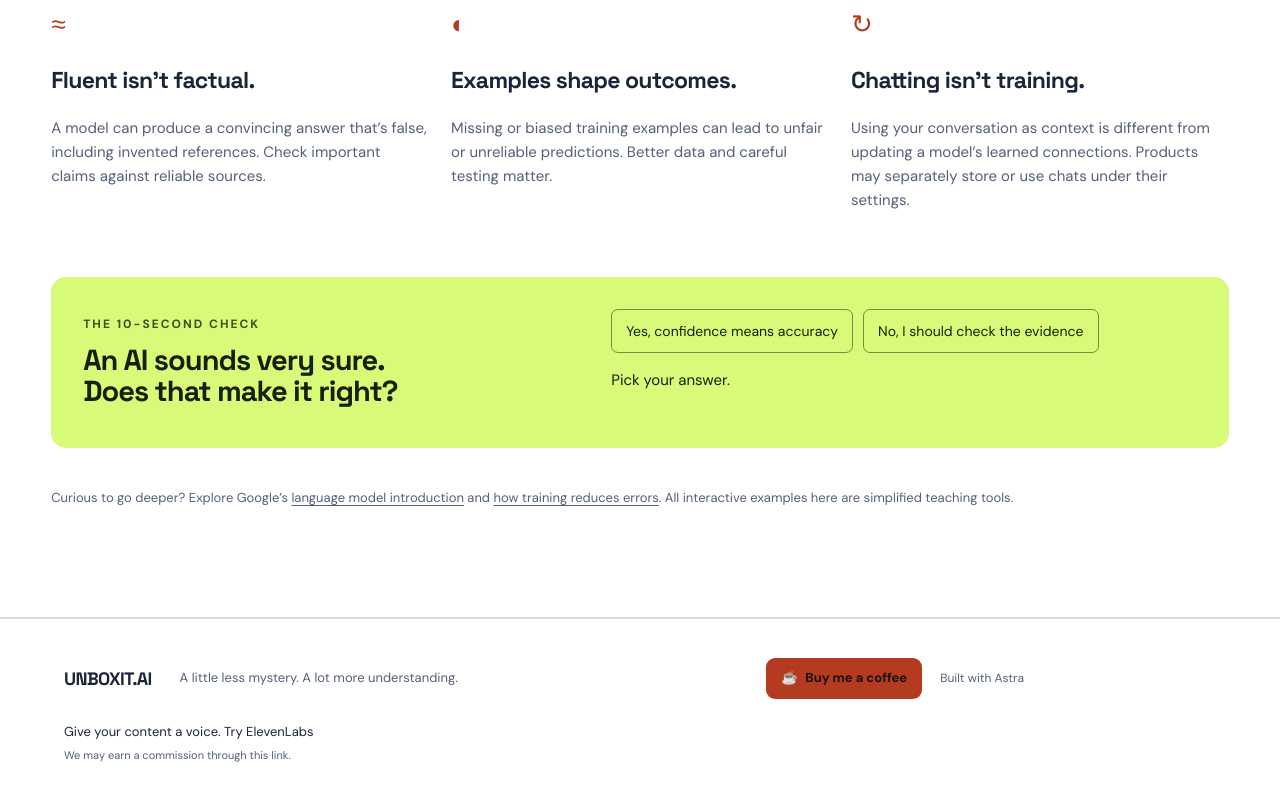
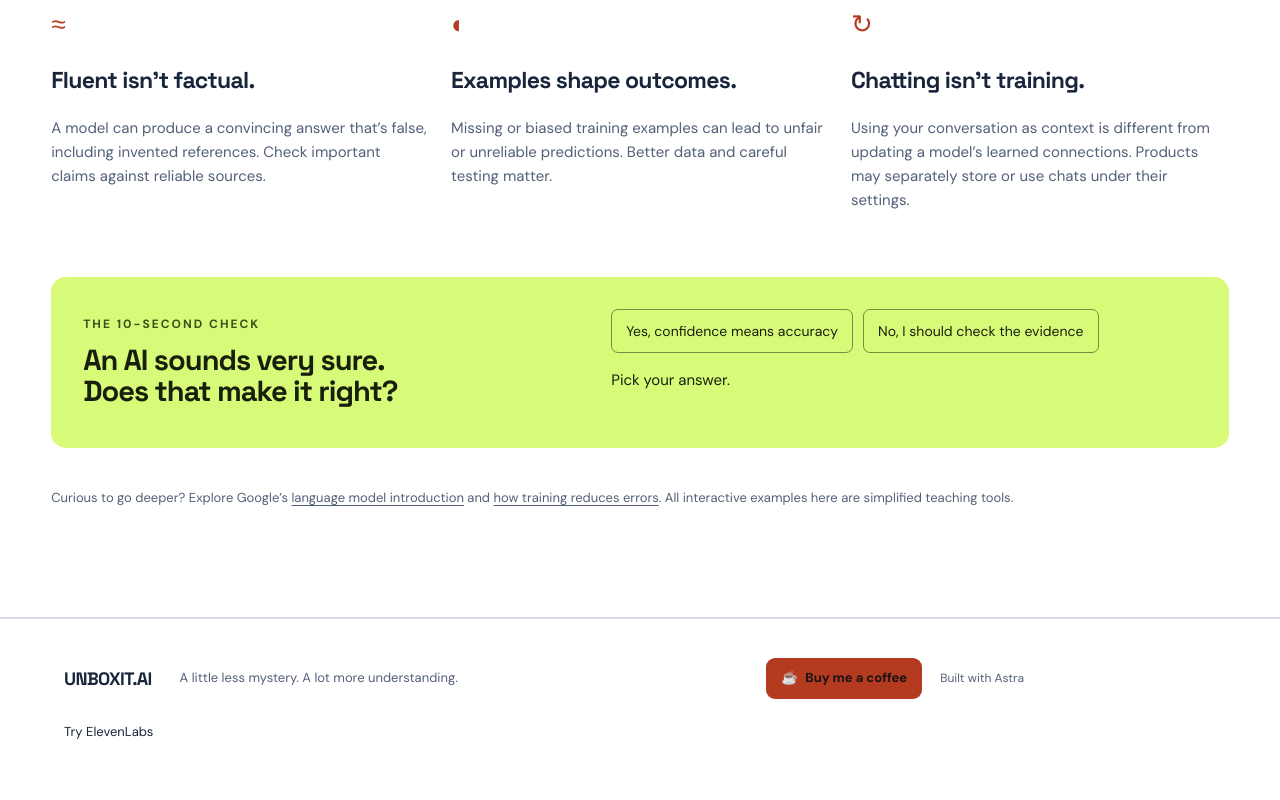
Before and after one commit to levancho/unboxit.ai, a React (Vite) app: page / in a window 1280 px wide. Shown: the part 6102-6902 px from the top of the page. After the commit the page ends 6879 px from the top, so only its background shows below. Built offline with nearby package versions, Linux system fonts and the light colour scheme.

Commit message:
Keep ElevenLabs footer addition to link text only

```diff
--- a/src/App.jsx
+++ b/src/App.jsx
@@ -44,7 +44,7 @@ export default function App(){ return <>
 <p>{"A little less mystery. A lot more understanding."}</p>
 <div className="footer-support"><a className="coffee-link" href="https://ko-fi.com/l3vcoffe" target="_blank" rel="noopener noreferrer" aria-label="Buy me a coffee on Ko-fi (opens in a new tab)"><span aria-hidden="true">☕</span> Buy me a coffee</a><small className="build-credit">Built with Astra</small></div>
 <WebRankBadge />
-<div className="elevenlabs-affiliate"><a href="https://try.elevenlabs.io/t4ttmfwlto3y" target="_blank" rel="sponsored noopener">Give your content a voice. Try ElevenLabs</a><small>We may earn a commission through this link.</small></div>
+<div className="elevenlabs-affiliate"><a href="https://try.elevenlabs.io/t4ttmfwlto3y" target="_blank" rel="sponsored noopener">Try ElevenLabs</a></div>
 </footer>
 <BackToTop />
 
```
